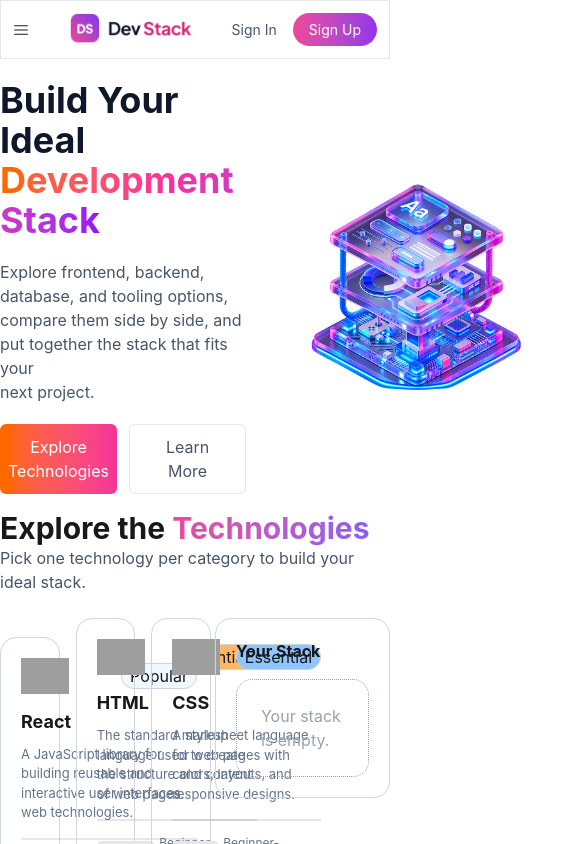
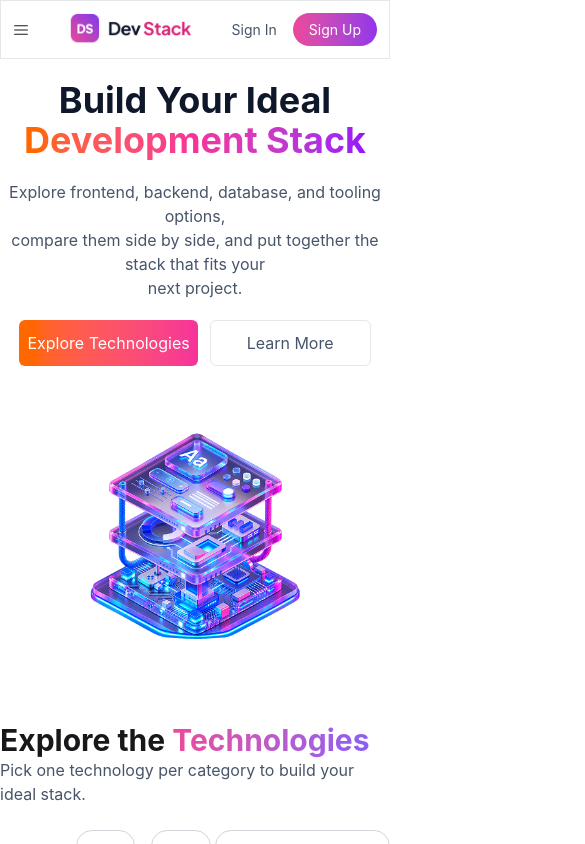
Before and after one commit to miraz932/Dev-Stack, a React (Vite) app: page / in a window 390 px wide. Shown: the top 844 px of the page, 585 px wide, since content can reach past the window. Built offline with nearby package versions, Linux system fonts and the light colour scheme; grey boxes are pictures that could not be loaded.

Commit message:
Banner responsive design

```diff
--- a/src/Component/Banner.tsx
+++ b/src/Component/Banner.tsx
@@ -1,8 +1,8 @@
 import banner from "../assets/banner-stack.png"
 const Banner = () => {
   return (
-    <div className=" container mx-auto flex items-center mt-20">
-      <div className="container grid gap-5">
+    <div className=" container mx-auto md:flex  text-center md:text-left  md:items-center mt-20">
+      <div className="container grid gap-5  justify-center md:justify-start">
 
         <h1 className=" text-[#0F172A] font-bold text-4xl">Build Your Ideal <br /> <span className="bg-linear-to-r from-orange-500 via-pink-500 to-purple-600 bg-clip-text text-transparent">Development Stack</span></h1>
 
@@ -12,13 +12,15 @@ const Banner = () => {
             next project.</p>
         </div>
 
-        <div className="flex gap-3">
+        <div className="flex gap-3 justify-center md:justify-start">
           <button className="cursor-pointer bg-linear-to-r from-orange-500  to-pink-500 text-white px-2 py-2 rounded-md">Explore Technologies</button>
           <button className="border cursor-pointer hover:bg-gray-100 text-[#475569] border-gray-200 rounded-md px-9 py-2.5">Learn More</button>
         </div>
       </div>
 
-      <img className="bg-center bg-cover w-fit h-85" src={banner} alt="" />
+      <div className="flex  container justify-center  md:justify-end">
+        <img className="bg-center bg-cover w-fit h-85" src={banner} alt="" />
+      </div>
 
     </div>
   );
```
